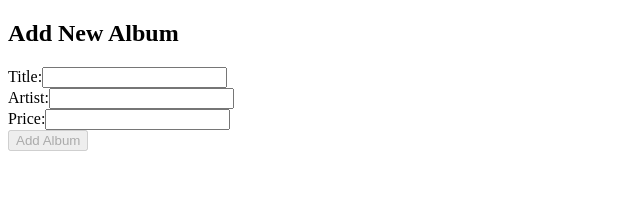
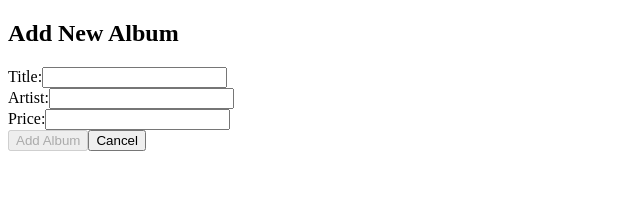
Before and after one commit to alyanm/album-app, an Angular app: page /add-album in a window 1280 px wide. Shown: the top 220 px of the page, without its empty margins (0-640 px from the left). Built offline with nearby package versions, Linux system fonts and the light colour scheme.

Commit message:
feat: add Cancel button to add album form page.

```diff
--- a/src/app/album-form/album-form.component.html
+++ b/src/app/album-form/album-form.component.html
@@ -13,4 +13,5 @@
     <input id="price" formControlName="price" />
   </div>
   <button type="submit" [disabled]="!albumForm.valid">Add Album</button>
+  <button type="button" [routerLink]="['']">Cancel</button>
 </form>
--- a/src/app/album-form/album-form.component.ts
+++ b/src/app/album-form/album-form.component.ts
@@ -6,14 +6,14 @@ import {
   ReactiveFormsModule,
   Validators,
 } from '@angular/forms';
-import { Router } from '@angular/router';
+import { Router, RouterLink } from '@angular/router';
 import { v4 as uuidv4 } from 'uuid'; // Import the UUID library
 import { AlbumService } from '../album.service';
 
 @Component({
   selector: 'app-album-form',
   standalone: true,
-  imports: [CommonModule, ReactiveFormsModule],
+  imports: [CommonModule, ReactiveFormsModule, RouterLink],
   templateUrl: './album-form.component.html',
   styleUrls: ['./album-form.component.css'],
 })
```
